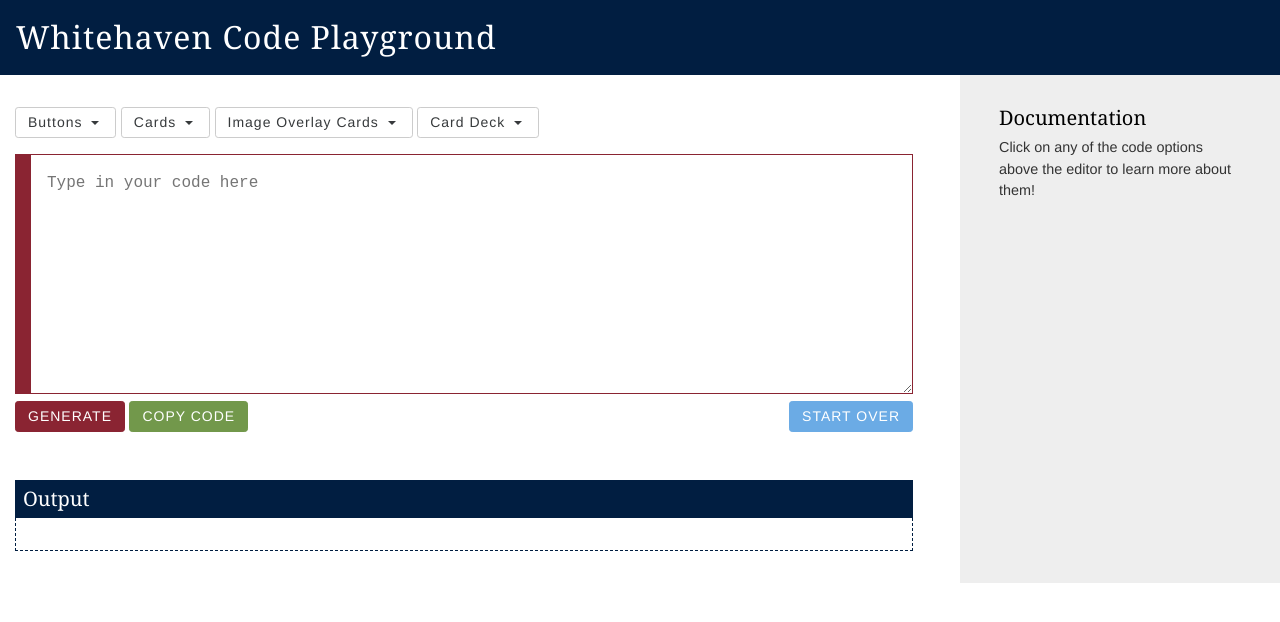
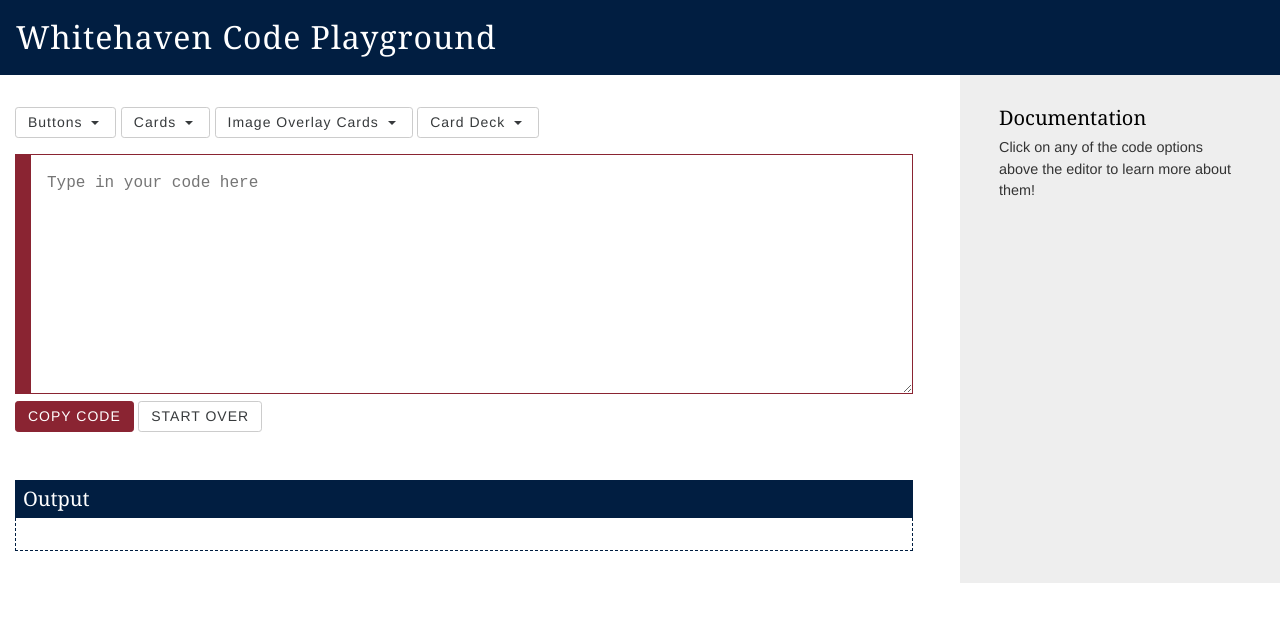
Before and after one commit to georgetown-university/whitehaven-playground, a Jekyll site: the page built from index.md, in a window 1280 px wide. Shown: the top 622 px of the page. Built offline with Jekyll 4.4.1, drawn with Linux system fonts in a browser that asks for light colours.

Commit message:
Adding functionality to show output as soon as code is updated

```diff
--- a/_includes/code-form.html
+++ b/_includes/code-form.html
@@ -4,9 +4,8 @@
     {% include code-options.html %}
 
     <textarea id="code" placeholder="Type in your code here"></textarea>
-    <button class="btn btn-sm btn-danger" id="generate">Generate</button>
-    <button class="btn btn-sm btn-success" id="copy">Copy code</button>
-    <button class="btn btn-sm btn-info pull-md-right" id="clear">Start Over</button>
+    <button class="btn btn-sm btn-danger" id="copy">Copy code</button>
+    <button class="btn btn-sm btn-secondary" id="clear">Start Over</button>
   </section>
 
   <section class="play-output">
--- a/js/custom.js
+++ b/js/custom.js
@@ -4,10 +4,9 @@ var doc = {
   init: function() {
     var _this = this;
 
-    $('#generate').click(function(e) {
-      e.preventDefault();
+    $('#code').on('input propertychange paste', function() {
       _this.generate();
-    });
+    })
 
     $('#copy').click(function(e) {
       e.preventDefault();
```
